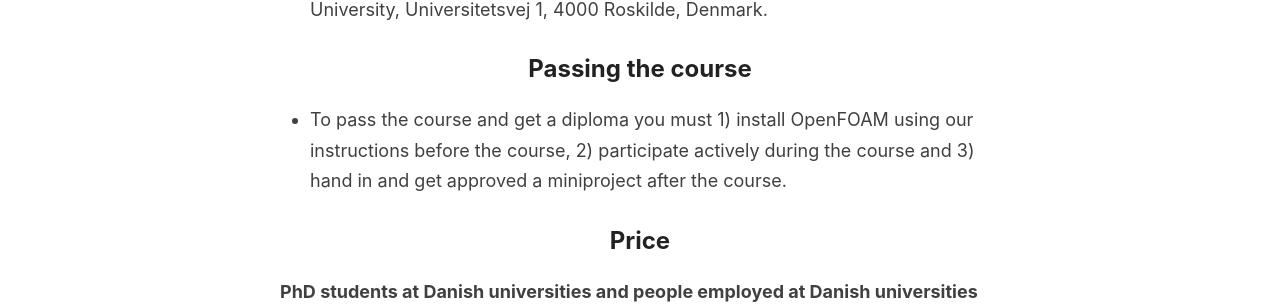
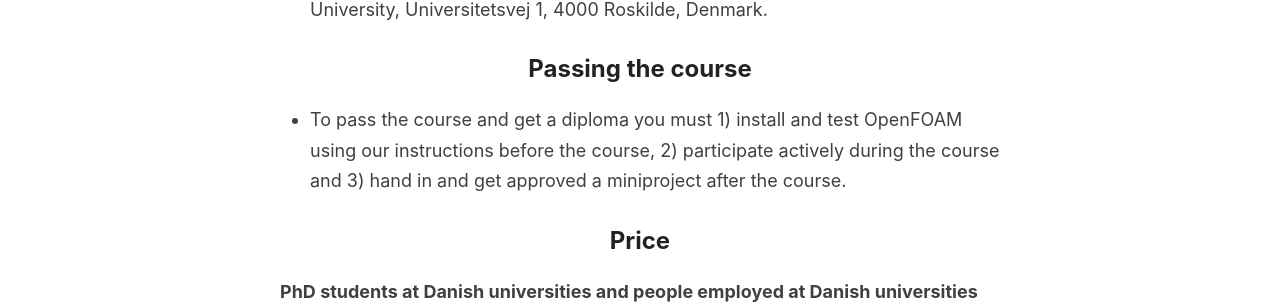
Before and after one commit to OpenSourceCFDCourse/opensourcecfdcourse.github.io, a Jekyll site: the page built from _pages/registration.md, in a window 1280 px wide. Shown: the part 389-693 px from the top of the page. Built offline with Jekyll 4.4.1, drawn with Linux system fonts in a browser that asks for light colours.

Commit message:
Update registration.md

```diff
--- a/_pages/registration.md
+++ b/_pages/registration.md
@@ -8,7 +8,7 @@ permalink: /registration/
 - The course will take place 09:00-16:30 on 16-20 June 2025 at Roskilde University, Universitetsvej 1, 4000 Roskilde, Denmark.
 
 ## Passing the course
-- To pass the course and get a diploma you must 1) install OpenFOAM using our instructions before the course, 2) participate actively during the course and 3) hand in and get approved a miniproject after the course.
+- To pass the course and get a diploma you must 1) install and test OpenFOAM using our instructions before the course, 2) participate actively during the course and 3) hand in and get approved a miniproject after the course.
 
 ## Price
 
```
